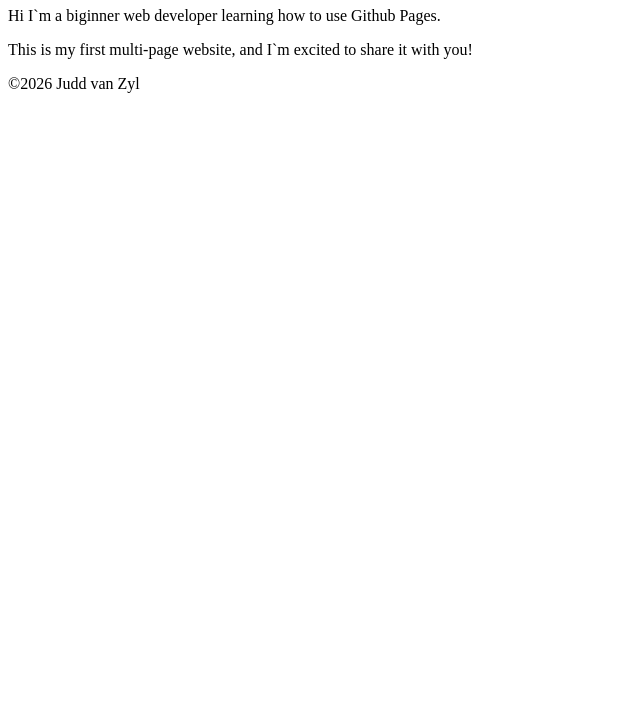
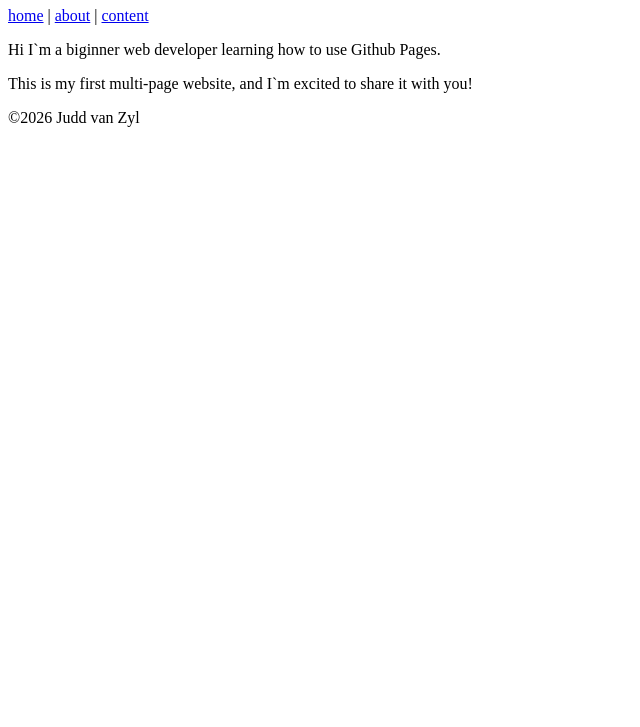
Before and after one commit to juddvanzyl/Judds-GitHubsite, a plain HTML site: page about.html in a window 1280 px wide. Shown: the part 73-800 px from the top of the page, without its empty margins (0-640 px from the left). Drawn offline with Linux system fonts and the light colour scheme.

Commit message:
Update about.html

```diff
--- a/about.html
+++ b/about.html
@@ -9,6 +9,9 @@
       <header>
           <h1>About Me</h1>
           <nav>
+            <a href="index.html">home</a> |
+            <a href="about.html">about</a> |
+            <a href="content.html">content</a>
       </header>
 
       <main>
@@ -20,4 +23,5 @@
         <p>&copy;2026 Judd van Zyl</p>
       <footer>
       </body>
+
       </html>
```
